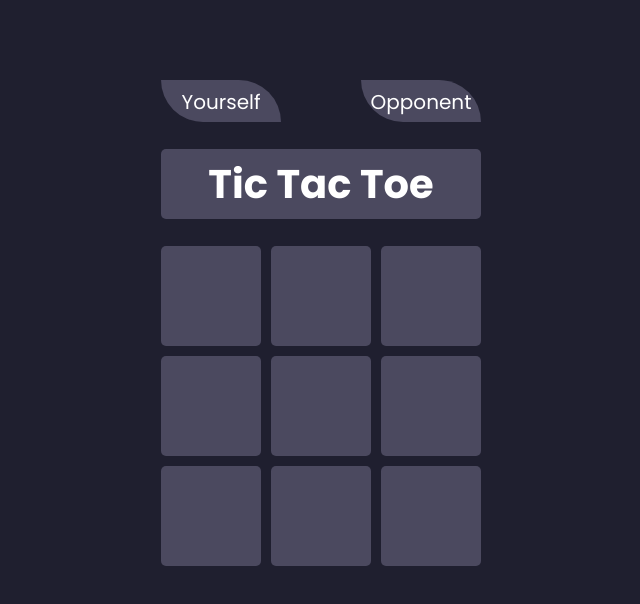
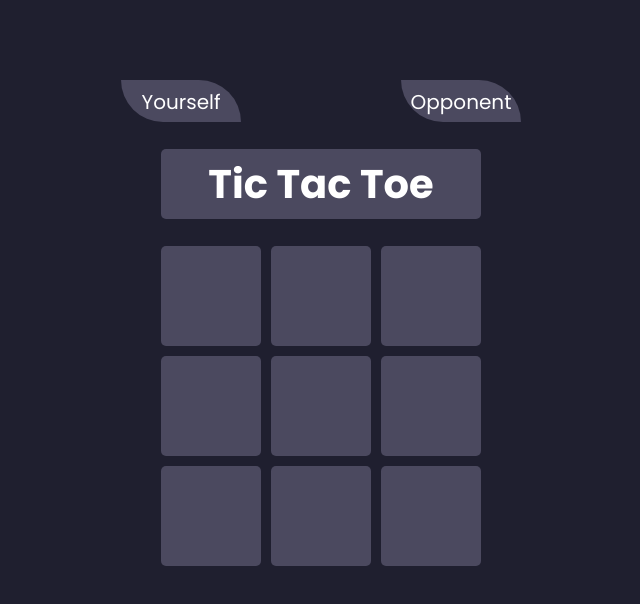
Before and after one commit to bikrantasarkar/Tictactoe, a React (Vite) app: page / in a window 1280 px wide. Shown: the top 604 px of the page, without its empty margins (319-959 px from the left). Built offline with nearby package versions, Linux system fonts and the light colour scheme.

Commit message:
Aligned the css differently

```diff
--- a/src/App.css
+++ b/src/App.css
@@ -3,6 +3,7 @@
   justify-content: center;
   align-items:center;
   margin-top:10vh;
+  flex-direction: column;
 }
 
 .water-background{
@@ -26,7 +27,7 @@ column-gap: 10px;
   display: flex;
   justify-content: space-between;
   align-items: center;
-  gap: 5vw;
+  width: 400px;
 }
 .left, .right{
   height: 30px;
--- a/src/App.jsx
+++ b/src/App.jsx
@@ -11,11 +11,12 @@ const renderFrom = [
 const App = () => {
   return (
     <div className='main-div'>
-      <div>
         <div className="move-detection">
           <div className="left">Yourself</div>
           <div className="right">Opponent</div>
         </div>
+      <div>
+
         <h1 className='game-heading water-background'>Tic Tac Toe</h1>
       <div className='square-wrapper'>
         {
--- a/src/Square/Square.css
+++ b/src/Square/Square.css
@@ -4,3 +4,7 @@
     background-color: #4B495F;
     border-radius: 5px;
 }
+
+.square:hover {
+  cursor: pointer;
+}
```
